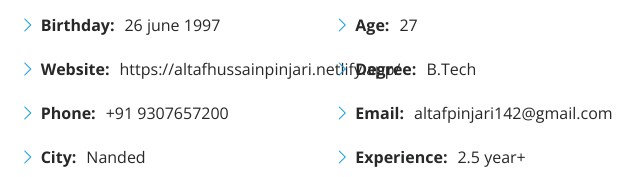
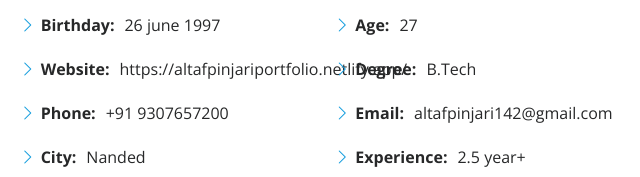
Before and after one commit to altafpinjari1/portfolio, a plain HTML site: page index.html in a window 1280 px wide. Shown: the part 1203-1380 px from the top of the page, 625-1265 px from the left. Drawn offline with nearby package versions, Linux system fonts and the light colour scheme.

Commit message:
Update index.html

```diff
--- a/index.html
+++ b/index.html
@@ -69,7 +69,7 @@
               <div class="col-lg-6">
                 <ul>
                   <li><i class="bi bi-chevron-right"></i> <strong>Birthday:</strong> <span>26 june 1997</span></li>
-                  <li><i class="bi bi-chevron-right"></i> <strong>Website:</strong> <span>https://altafhussainpinjari.netlify.app/</span></li>
+                  <li><i class="bi bi-chevron-right"></i> <strong>Website:</strong> <span>https://altafpinjariportfolio.netlify.app/</span></li>
                   <li><i class="bi bi-chevron-right"></i> <strong>Phone:</strong> <span>+91 9307657200</span></li>
                   <li><i class="bi bi-chevron-right"></i> <strong>City:</strong> <span>Nanded </span></li>
                 </ul>
```
